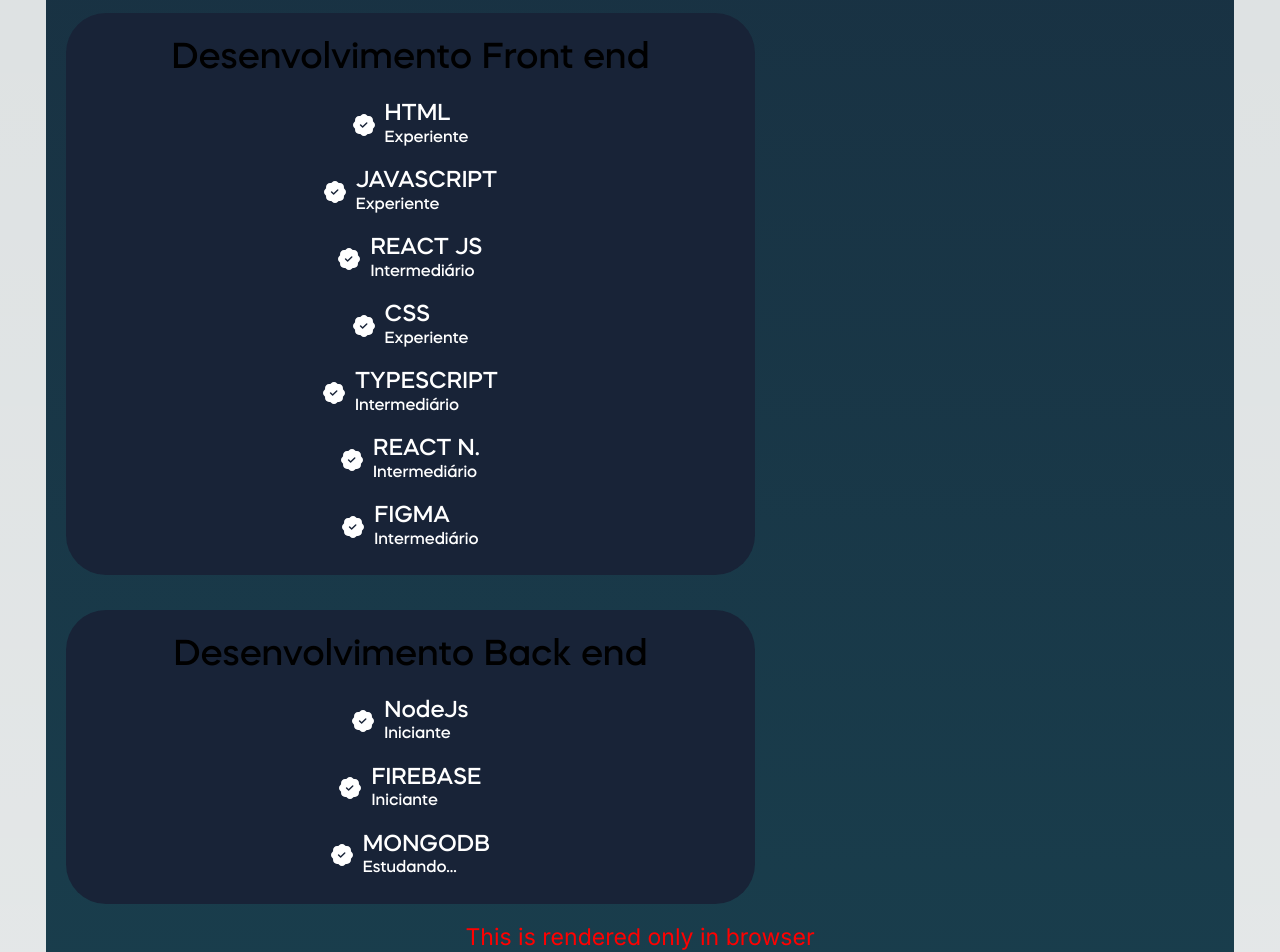
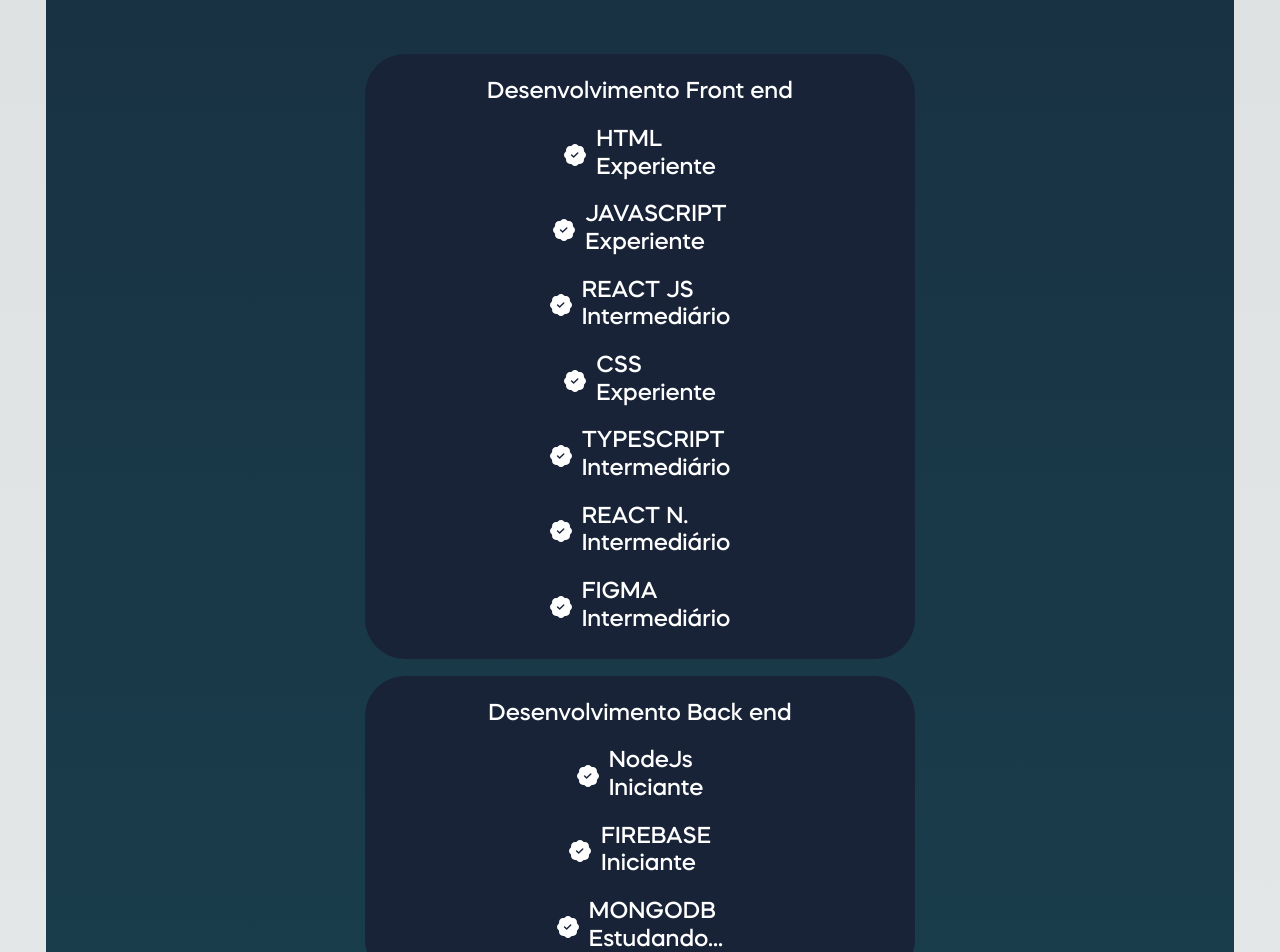
Before and after one commit to Devkelwin/portifolio, a Next.js app: page / in a window 1280 px wide. Shown: the part 1340-2292 px from the top of the page. Built offline with nearby package versions, Linux system fonts and the light colour scheme.

Commit message:
first commit

```diff
--- a/app/page.tsx
+++ b/app/page.tsx
@@ -23,7 +23,7 @@
 export default function Home() {
   return (
 
-    <div id="container"  style={{ background: "linear-gradient(#182337 ,#1b7075 )", height: '100%',paddingBottom:60 }}>
+    <div id="container"  style={{ background: "linear-gradient(#182337 ,#1b7075 )", height: '100%',paddingBottom:60,width: '100%' }}>
 
       <header style={{ alignItems: 'center', justifyContent: 'center', textAlign: 'center', paddingTop: '10%' }}>
         <h2 style={{ fontSize: 20,color: 'white' }}>Olá, eu sou</h2>
@@ -59,16 +59,13 @@
 
 
 
-      <section style={{ alignItems: 'center', justifyContent: 'center', textAlign: 'center'}}>
-     <Section2 />
-      </section>
+      <header style={{ display: 'flex', alignItems: 'center', justifyContent: 'center', textAlign: 'center', paddingTop: '5%',paddingBottom:'5%' }}>
+        <Section2 />
+      </header>
 
-      <BrowserView>
-  <h1 style={{color: 'red'}}>This is rendered only in browser</h1>
-</BrowserView>
-<MobileView>
-  <h1  style={{color: 'green'}}>This is rendered only on mobile</h1>
-</MobileView>
+
+
+
 
 
 
--- a/src/components/section2.tsx
+++ b/src/components/section2.tsx
@@ -10,8 +10,8 @@
   return (
     <section style={{ alignItems: 'center', justifyContent: 'center', textAlign: 'center'}}>
       <div style={{ justifyContent: 'center', padding: 20,alignItems: 'center' }}>
-        <div style={{ background: "#182337", borderRadius: 40, marginTop: '3%', padding: 25,width: '60%'}}>
-          <h1 style={{ fontSize: 36,fontFamily: 'Mazzard',textAlign: 'center'}}>Desenvolvimento Front end</h1>
+        <div style={{ background: "#182337", borderRadius: 40, marginTop: '3%', padding: 25,width: 550}}>
+          <h1 style={{ fontFamily: 'Mazzard',textAlign: 'center',color: 'white'}}>Desenvolvimento Front end</h1>
           <div style={{ display: 'flex', flexDirection: 'column',alignItems: 'center' }}>
             <SkillItem icon={<BsPatchCheckFill color='#fff' size={22} />} title="HTML" level="Experiente" />
             <SkillItem icon={<BsPatchCheckFill color='#fff' size={22} />} title="JAVASCRIPT" level="Experiente" />
@@ -23,8 +23,8 @@
           </div>
         </div>
 
-        <div style={{ background: "#182337", borderRadius: 40, marginTop: '3%', padding: 25, width:'60%',alignItems: 'center' }}>
-          <h1 style={{ fontFamily: 'Mazzard', fontSize: 36,textAlign: 'center',}}>Desenvolvimento Back end</h1>
+        <div style={{ background: "#182337", borderRadius: 40, marginTop: '3%', padding: 25, width:550,alignItems: 'center' }}>
+          <h1 style={{ fontFamily: 'Mazzard',textAlign: 'center',color: 'white'}}>Desenvolvimento Back end</h1>
           <div style={{ display: 'flex', flexDirection: 'column',alignItems: 'center'}}>
             <SkillItem icon={<BsPatchCheckFill color='#fff' size={22}  />}title="NodeJs" level="Iniciante" />
             <SkillItem icon={<BsPatchCheckFill color='#fff' size={22} />} title="FIREBASE" level="Iniciante" />
@@ -42,7 +42,7 @@
       {icon}
       <div style={{ marginLeft: 10 }}>
         <h1 style={{  textAlign: 'left', margin: 0, fontFamily: 'Mazzard',color:'white' }}>{title}</h1>
-        <h2 style={{ textAlign: 'left', margin: 0, fontFamily: 'Mazzard',color: 'white',fontSize: '70%' }}>{level}</h2>
+        <h2 style={{ textAlign: 'left', margin: 0, fontFamily: 'Mazzard',color: 'white' }}>{level}</h2>
       </div>
     </div>
   )
```
